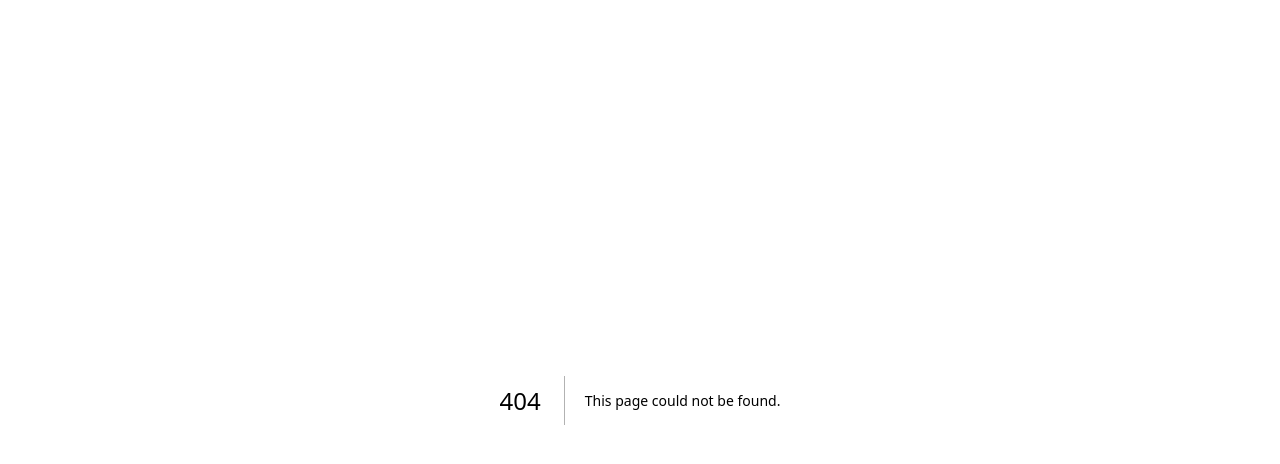
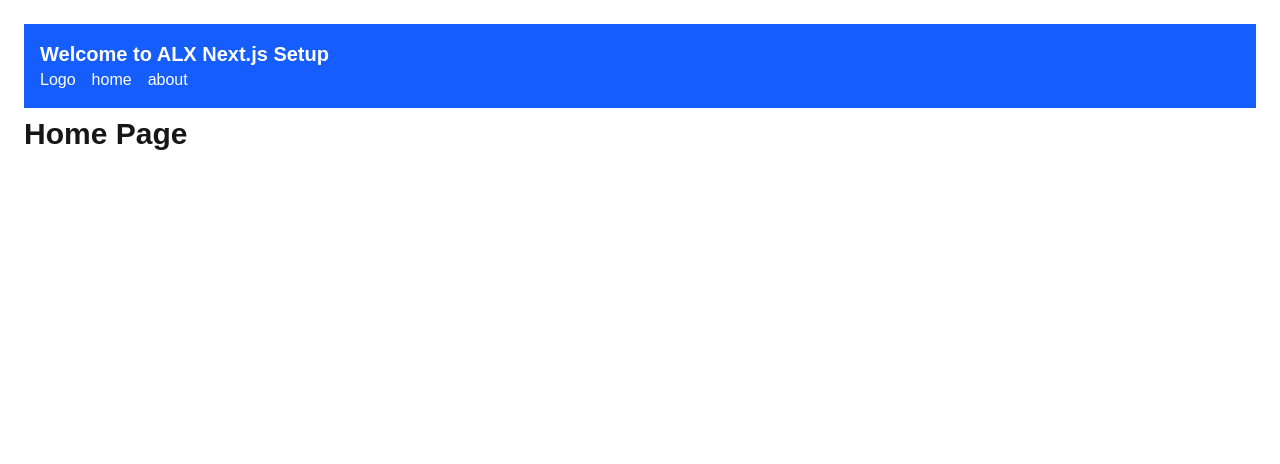
Before and after one commit to Hillary-Robert/alx-project-0x02-setup, a Next.js app in the folder alx-project-0x02/: page /home in a window 1280 px wide. Before the commit this address had no page. Shown: the top 464 px of the page. Built offline with nearby package versions, Linux system fonts and the light colour scheme.

Commit message:
Basic Routing in Next.js

```diff
--- a/alx-project-0x02/components/layout/Header.tsx
+++ b/alx-project-0x02/components/layout/Header.tsx
@@ -1,9 +1,18 @@
 import React from 'react';
+import Link from 'next/link';
 
 const Header = () => {
   return (
     <header className="bg-blue-600 text-white p-4">
       <h1 className="text-xl font-bold">Welcome to ALX Next.js Setup</h1>
+
+      <nav className="space-x-4">
+        <Link href="/" className="hover:underline">Logo</Link>
+        <Link href="/home" className="hover:underline">home</Link>
+        <Link href="/about" className="hover:underline">about</Link>
+      </nav>
+
+
     </header>
   );
 };
--- /dev/null
+++ b/alx-project-0x02/pages/about.tsx
@@ -0,0 +1,12 @@
+import Header from "@/components/layout/Header";
+
+export default function AboutPage() {
+  return (
+    <div className="p-6">
+
+      <Header />
+      <h1 className="text-3xl font-bold mt-2">About Page</h1>
+      <p className="mt-2 text-white">Learn more about this project on the About page.</p>
+    </div>
+  );
+}
--- /dev/null
+++ b/alx-project-0x02/pages/home.tsx
@@ -0,0 +1,12 @@
+import Header from "@/components/layout/Header";
+
+export default function HomePage() {
+  return (
+    <div className="p-6">
+
+      <Header />
+      <h1 className="text-3xl font-bold mt-2">Home Page</h1>
+      <p className="mt-2 text-white">Welcome to the Home page of the ALX Next.js project.</p>
+    </div>
+  );
+}
--- a/alx-project-0x02/pages/index.tsx
+++ b/alx-project-0x02/pages/index.tsx
@@ -1,4 +1,4 @@
-// pages/index.tsx
+
 import Header from '@/components/layout/Header';
 
 export default function Home() {
```
